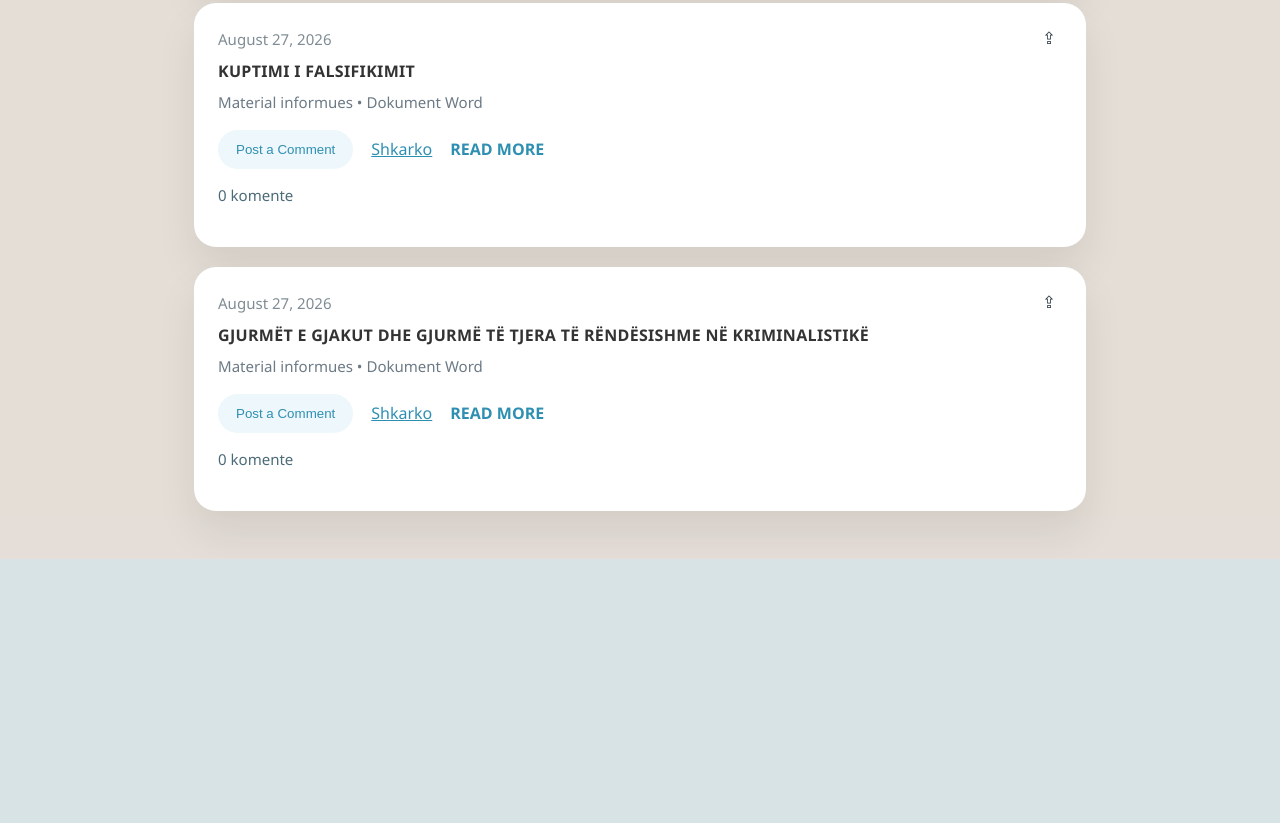
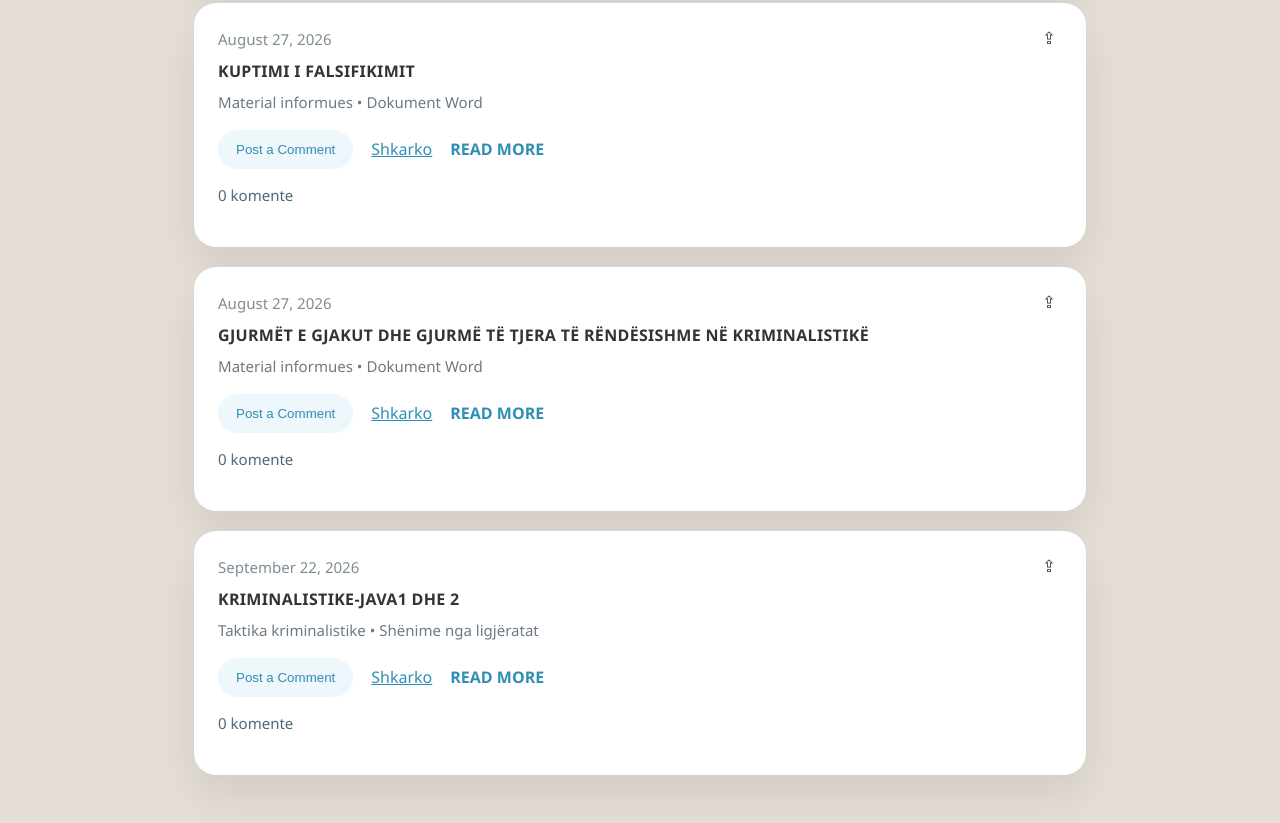
Before and after one commit to genisameta/Materiale-Juridike-Genisa-Meta, a website: page index.html in a window 1280 px wide. Shown: the part 3772-4595 px from the top of the page. Before the commit the page ends 4331 px from the top, so only its background shows below. Drawn offline with Linux system fonts and the light colour scheme; files whose address does not match are found by name.

Commit message:
index.html

```diff
--- a/index.html
+++ b/index.html
@@ -1,7 +1,6 @@
 <!DOCTYPE html>
 <html lang="sq">
 <head>
-  <meta name="google-site-verification" content="4m0szipoqgr4NvqfbEiheBUkkdoY2jKSemdxFbdS7Qg" />
   <meta charset="UTF-8" />
   <meta name="viewport" content="width=device-width, initial-scale=1.0" />
   <title>Materiale Juridike - Genisa Meta</title>
@@ -384,6 +383,26 @@
       <div class="comment-list"></div>
       <button class="share-button" aria-label="Share post">⇪</button>
     </section>
+    <section class="post-card" data-post-id="post-17">
+      <div class="post-date">September 22, 2026</div>
+      <h2>KRIMINALISTIKE-JAVA1 DHE 2</h2>
+      <p class="post-subtitle">Taktika kriminalistike • Shënime nga ligjëratat</p>
+
+      <div class="post-actions">
+        <button class="comment-button" type="button">Post a Comment</button>
+        <a class="download-button" href="Taktika%20Kriminalistike-Java1%20dhe%202.docx" download="Kriminalistike-Java1 dhe 2.docx">Shkarko</a>
+        <a class="read-more" href="post-kriminalistike-java1-2.html" target="_blank" rel="noopener">READ MORE</a>
+      </div>
+      <div class="comment-meta">
+        <span class="comment-count">0 komente</span>
+      </div>
+      <div class="comment-form hidden">
+        <textarea class="comment-input" placeholder="Shkruaj koment..." rows="3"></textarea>
+        <button class="submit-comment-button" type="button">Dërgo</button>
+      </div>
+      <div class="comment-list"></div>
+      <button class="share-button" aria-label="Share post">⇪</button>
+    </section>
   </main>
   <script>
     const menuButton = document.querySelector('.menu-button');
```
